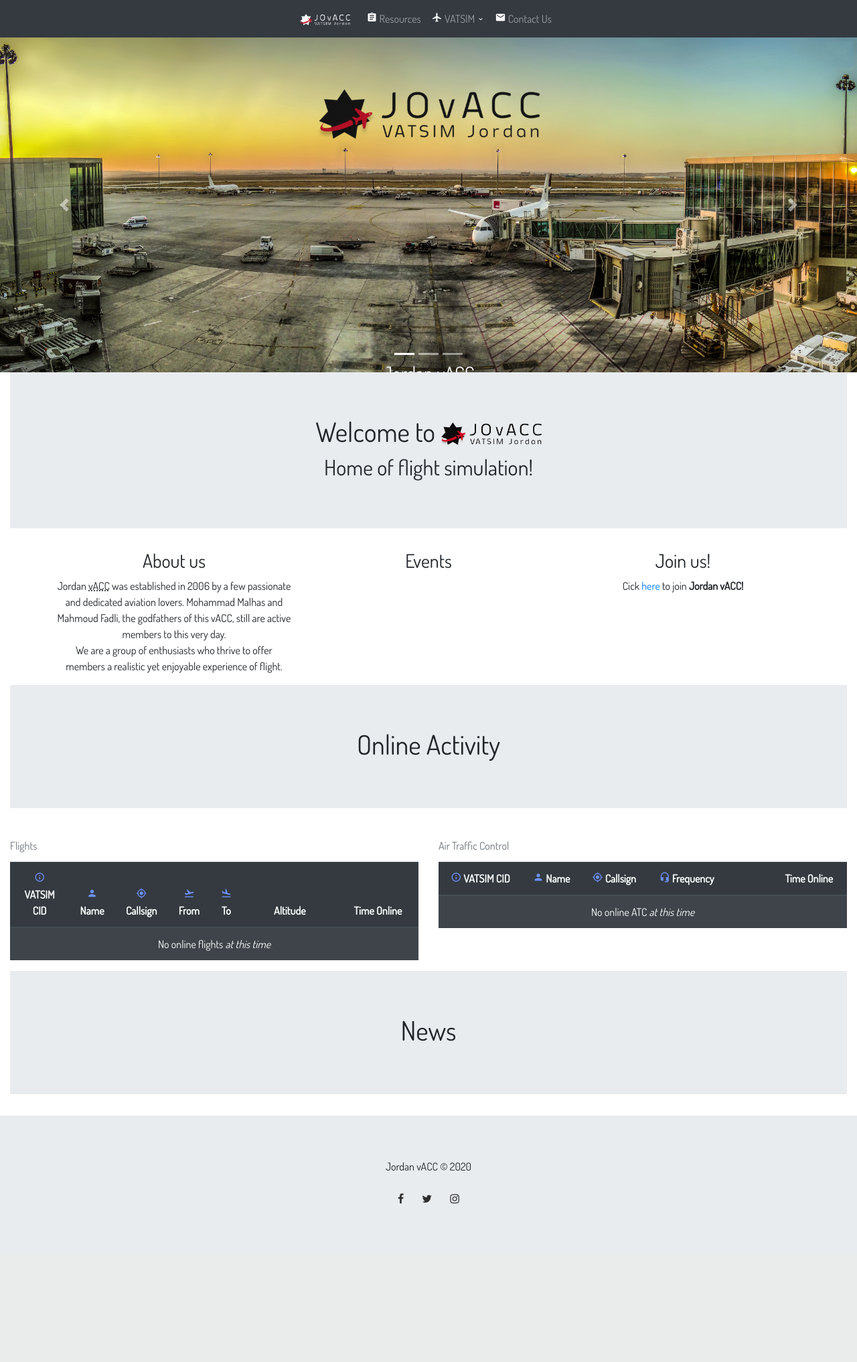
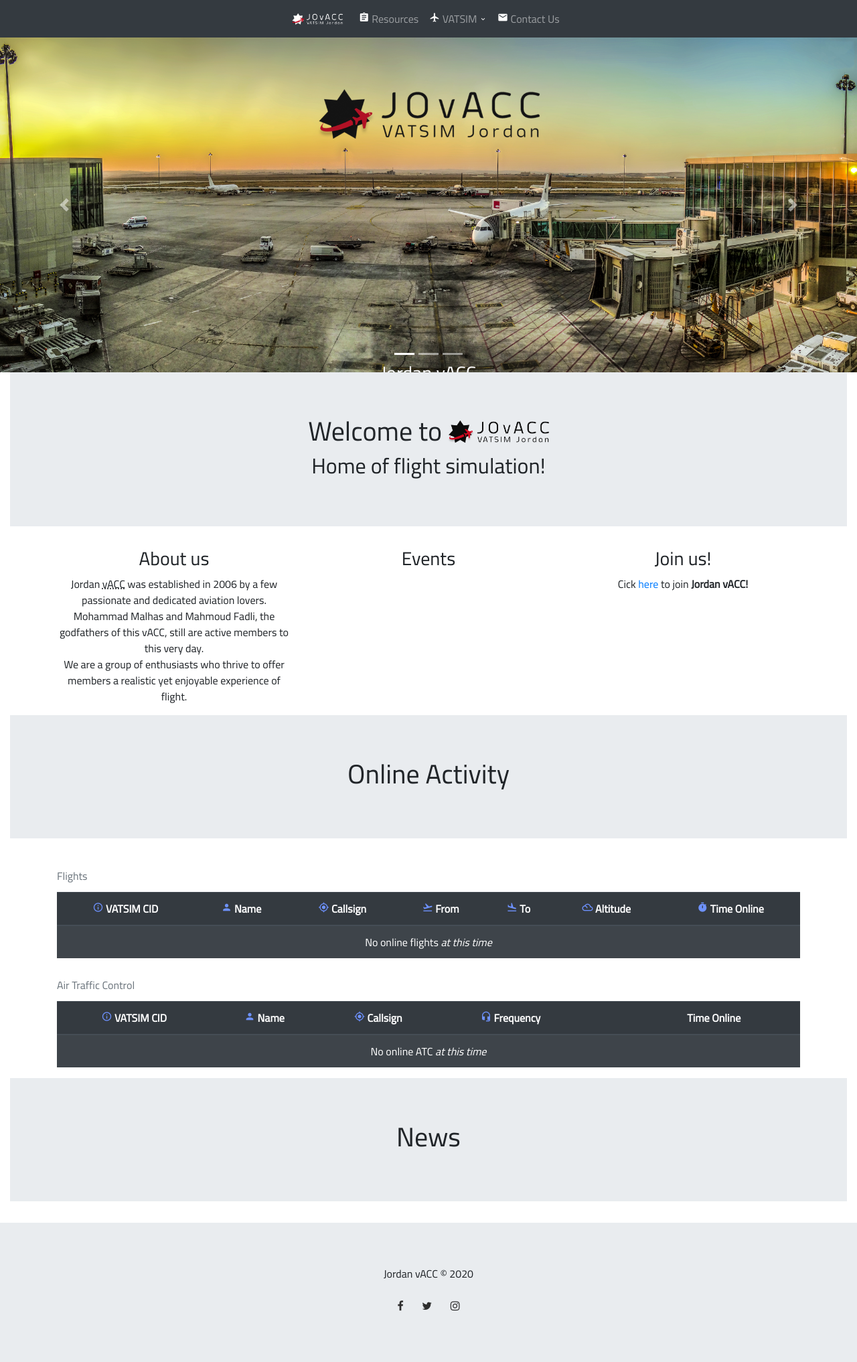
Before and after one commit to abaza738/jovacc.github.io, a Django app: template blog/templates/blog/home.html in a window 1280 px wide. Shown: the whole page at 67% size. Before the commit the page ends 1798 px from the top, so only its background shows below. Run offline with Django 3.2, Linux system fonts and the light colour scheme; the template is opened without the code that fills it, so the values that code supplies are empty; some libraries are stand-ins or nearby versions.

Commit message:
Font changed, tables rearranged, broken something else for fun.

```diff
--- a/blog/static/css/blog.css
+++ b/blog/static/css/blog.css
@@ -9,7 +9,7 @@
     transition: 100ms;
 }
 body {
-    font-family: 'Dosis', sans-serif;
+    font-family: 'Cairo', sans-serif;
 }
 .my-icons-white {
     font-size:inherit;
--- a/blog/templates/blog/base.html
+++ b/blog/templates/blog/base.html
@@ -7,7 +7,7 @@
         <meta charset="utf-8">
         <meta name="viewport" content="width=device-width, initial-scale=1">
         <!-- <link rel="stylesheet" href="https://maxcdn.bootstrapcdn.com/bootstrap/4.4.1/css/bootstrap.min.css"> -->
-        <link href="https://fonts.googleapis.com/css?family=Dosis&display=swap" rel="stylesheet">
+        <link href="https://fonts.googleapis.com/css2?family=Cairo&display=swap" rel="stylesheet">
         <link href="https://fonts.googleapis.com/icon?family=Material+Icons" rel="stylesheet">
         <link rel="stylesheet" href="https://cdnjs.cloudflare.com/ajax/libs/font-awesome/4.7.0/css/font-awesome.min.css">
         <link href="static/css/datatables.min.css" rel="stylesheet">
--- a/blog/templates/blog/home.html
+++ b/blog/templates/blog/home.html
@@ -70,7 +70,7 @@
         <h1>Online Activity</h1>
     </div>
     <div class="row">
-        <div class="container-md col-sm-6 table-responsive">
+        <div class="container-md table-responsive">
             <table id="PilotTable" class="table table-dark table-striped table-hover text-center">
                 <caption style="caption-side: top;">Flights</caption>
                 <thead>
@@ -80,8 +80,8 @@
                         <th class="th-sm"><i class="material-icons my-icons-dark">gps_fixed</i> Callsign</th>
                         <th class="th-sm"><i class="material-icons my-icons-dark">flight_takeoff</i> From</th>
                         <th class="th-sm"><i class="material-icons my-icons-dark">flight_land</i> To </th>
-                        <th class="th-sm"><i class="material-icons my-icons-dark">chrono</i> Altitude </th>
-                        <th class="th-sm"><i class="material-icons my-icons-dark">time</i> Time Online </th>
+                        <th class="th-sm"><i class="material-icons my-icons-dark">filter_drama</i> Altitude </th>
+                        <th class="th-sm"><i class="material-icons my-icons-dark">timer</i> Time Online </th>
                     </tr>
                 </thead>
                 <tbody>
@@ -92,7 +92,7 @@
                             <td><strong>{{ pilot.callsign }}</strong></td>
                             <td><a class="vatsim-stats" href="https://simaware.ca/airport/{{ pilot.departure }}" target="/">{{ pilot.departure }}</a></td>
                             <td><a class="vatsim-stats" href="https://simaware.ca/airport/{{ pilot.arrival }}" target="/">{{ pilot.arrival }}</a></td>
-                            <td>{{ pilot.altitude }}</td>
+                            <td>{{ pilot.altitude }} ft.</td>
                             <td>{{ pilot.time_online }}</td>
                         {% empty %}
                             <td colspan="7">No online flights <em>at this time</em></td>
@@ -101,7 +101,7 @@
                 </tbody>
             </table>
         </div>
-        <div class="container-md col-sm-6 table-responsive">
+        <div class="container-md table-responsive">
             <table id="ATCTable" class="table table-dark table-striped table-hover text-center">
                 <caption style="caption-side: top;">Air Traffic Control</caption>
                 <thead>
```
